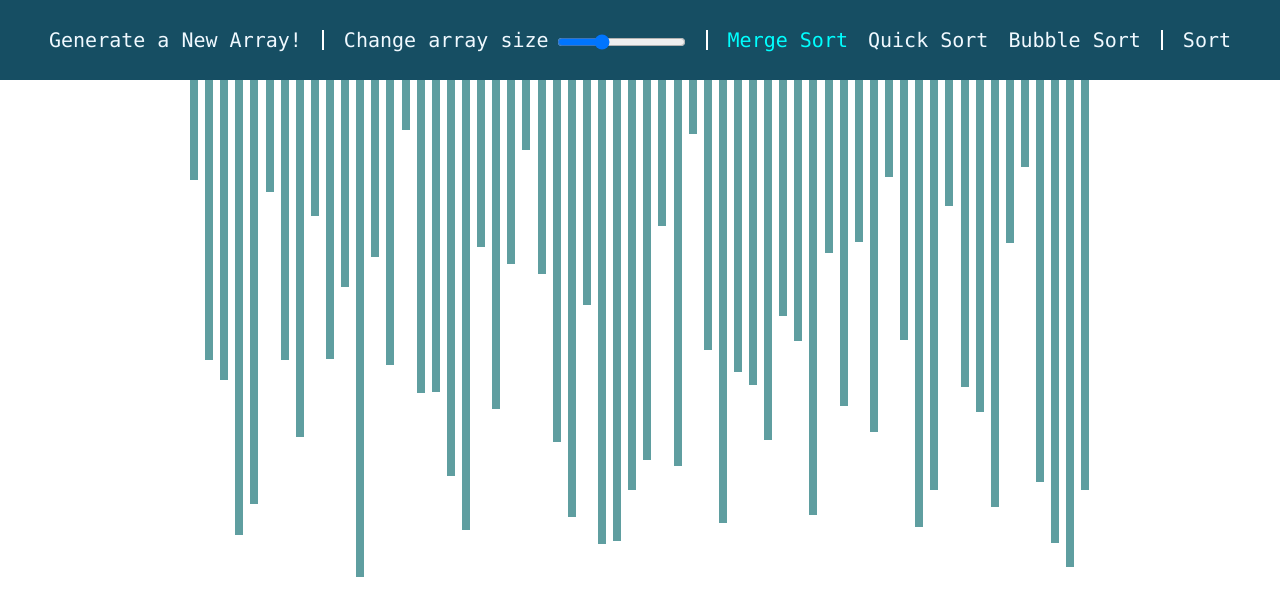
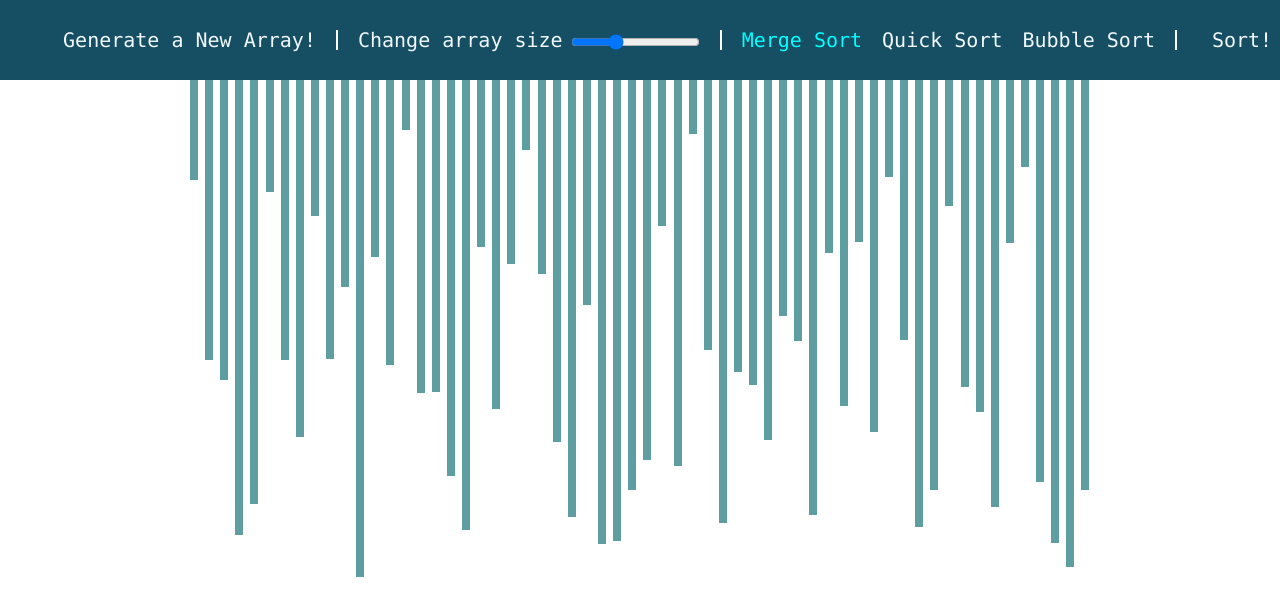
Before and after one commit to AmroAly/Sorting-Visualiser, a React (Create React App) app: page / in a window 1280 px wide. Both pictures are taken after a click on the element "Merge Sort". Shown: the top 616 px of the page. Built offline with nearby package versions, Linux system fonts and the light colour scheme.

Commit message:
added absolute position to sort button

```diff
--- a/src/components/Header.js
+++ b/src/components/Header.js
@@ -74,11 +74,13 @@ const Header = ({ onRangeChange, onGenerateNewArray }) => {
           Bubble Sort
         </div>
         <div className="vl"></div>
-        {selectedAlgorithm && (
-          <div className="nav-child">
-            <button onClick={onClickSortHandler}>Sort</button>
-          </div>
-        )}
+        <div className="nav-child relative">
+          {selectedAlgorithm && (
+            <button className="sort-button" onClick={onClickSortHandler}>
+              Sort!
+            </button>
+          )}
+        </div>
       </nav>
     </header>
   );
--- a/src/index.css
+++ b/src/index.css
@@ -2,8 +2,13 @@
 @tailwind components;
 @tailwind utilities;
 
+
 nav > .nav-child {
   padding: 10px;
+}
+
+nav>.nav-child:last-child {
+  margin-left: 20px;
 }
 
 nav>.nav-child:hover {
@@ -30,3 +35,12 @@ nav>.nav-child:hover {
 nav>.nav-child.selected {
   color: cyan;
 }
+
+
+.sort-button {
+  position: absolute;
+top: 50%;
+  left: 50%;
+  transform: translate(-50%, -50%);
+  right: 0;
+}
```
